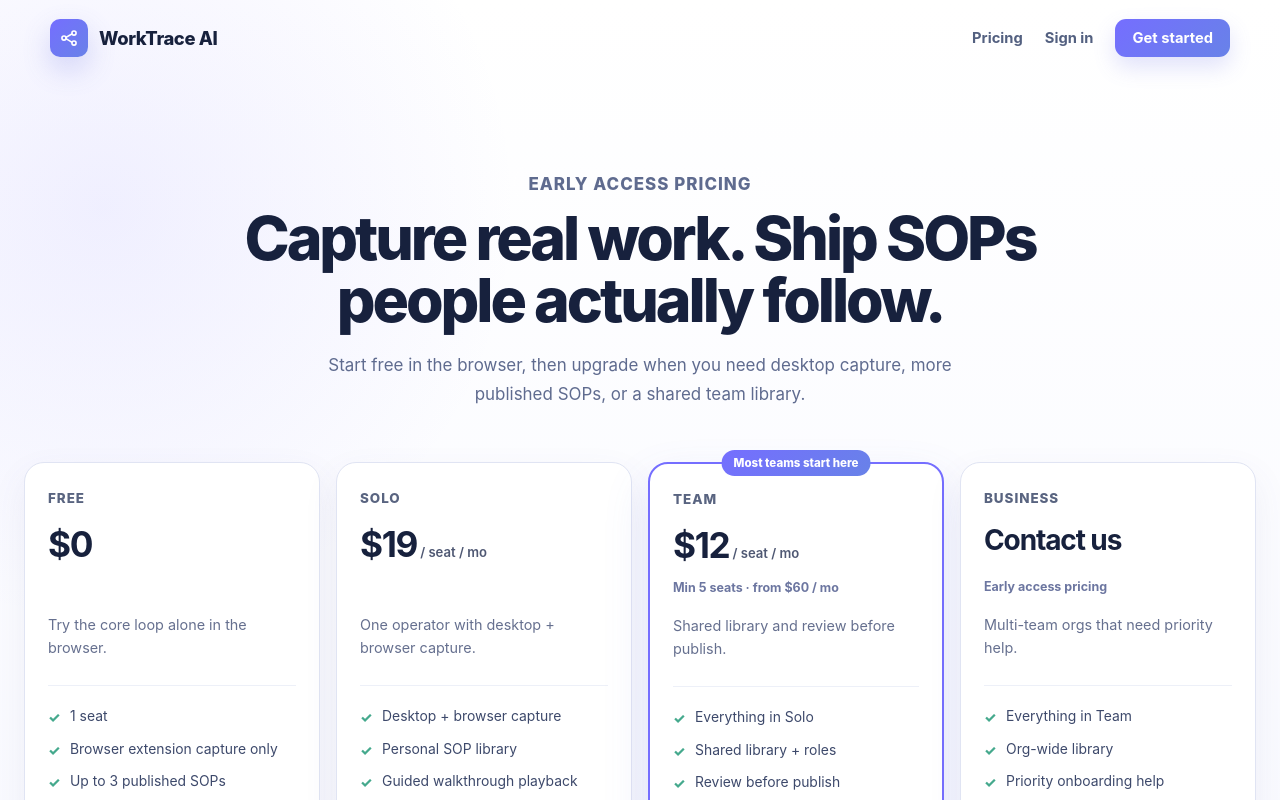
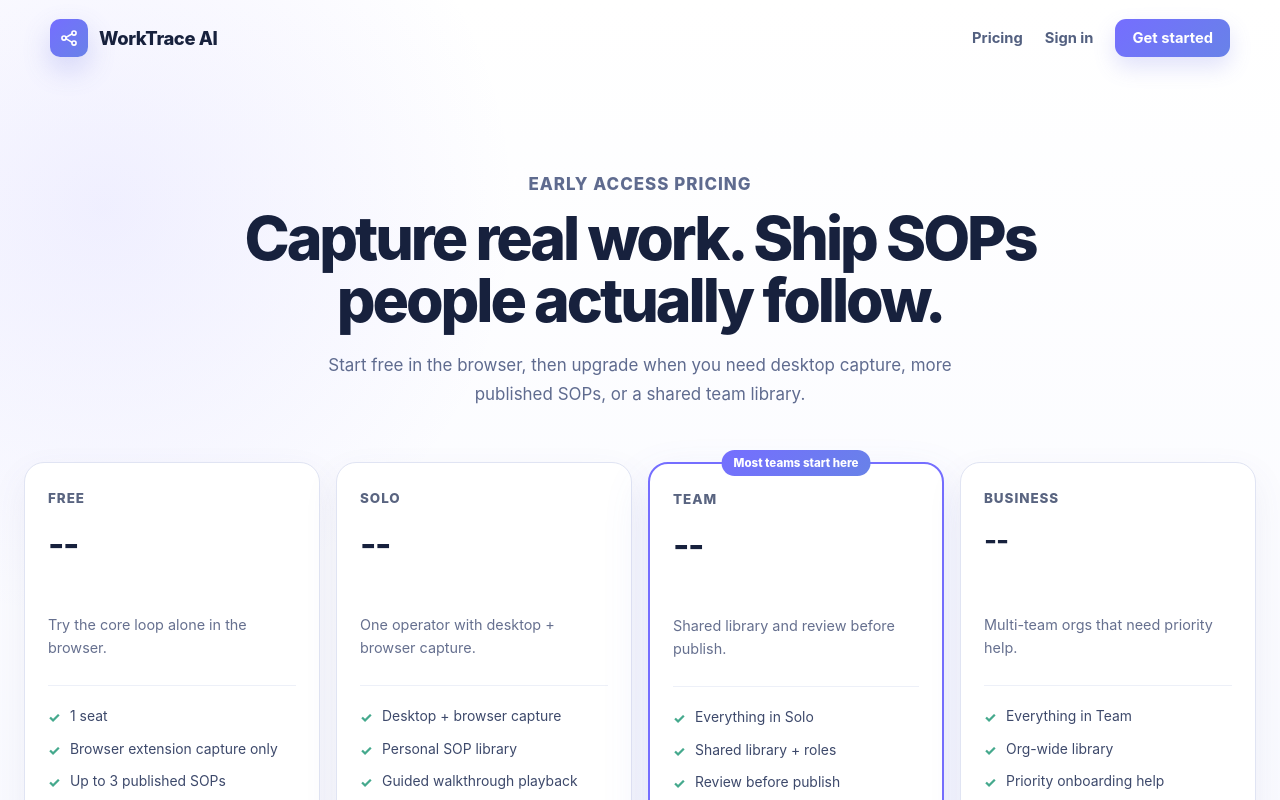
Before and after one commit to unsw-cse-comp99-3900/capstone-project-26t2-3900-h09a-apple, a Next.js app in the folder apps/web/: page /pricing in a window 1280 px wide. Shown: the top 800 px of the page. Built offline with nearby package versions, Linux system fonts and the light colour scheme; no server answers.

Commit message:
Replace pricing plan dollar amounts with placeholders.

```diff
--- a/apps/web/src/app/pricing/pricing-plans.tsx
+++ b/apps/web/src/app/pricing/pricing-plans.tsx
@@ -13,7 +13,7 @@ type Interest = {
 const PLANS = [
   {
     name: 'Free',
-    price: '$0',
+    price: '--',
     suffix: '',
     meta: '',
     blurb: 'Try the core loop alone in the browser.',
@@ -28,8 +28,8 @@ const PLANS = [
   },
   {
     name: 'Solo',
-    price: '$19',
-    suffix: ' / seat / mo',
+    price: '--',
+    suffix: '',
     meta: '',
     blurb: 'One operator with desktop + browser capture.',
     features: ['Desktop + browser capture', 'Personal SOP library', 'Guided walkthrough playback'],
@@ -38,9 +38,9 @@ const PLANS = [
   },
   {
     name: 'Team',
-    price: '$12',
-    suffix: ' / seat / mo',
-    meta: 'Min 5 seats · from $60 / mo',
+    price: '--',
+    suffix: '',
+    meta: '',
     blurb: 'Shared library and review before publish.',
     features: ['Everything in Solo', 'Shared library + roles', 'Review before publish'],
     cta: 'Subscribe to Team',
@@ -50,9 +50,9 @@ const PLANS = [
   },
   {
     name: 'Business',
-    price: 'Contact us',
+    price: '--',
     suffix: '',
-    meta: 'Early access pricing',
+    meta: '',
     blurb: 'Multi-team orgs that need priority help.',
     features: ['Everything in Team', 'Org-wide library', 'Priority onboarding help'],
     cta: 'Request early access',
```
